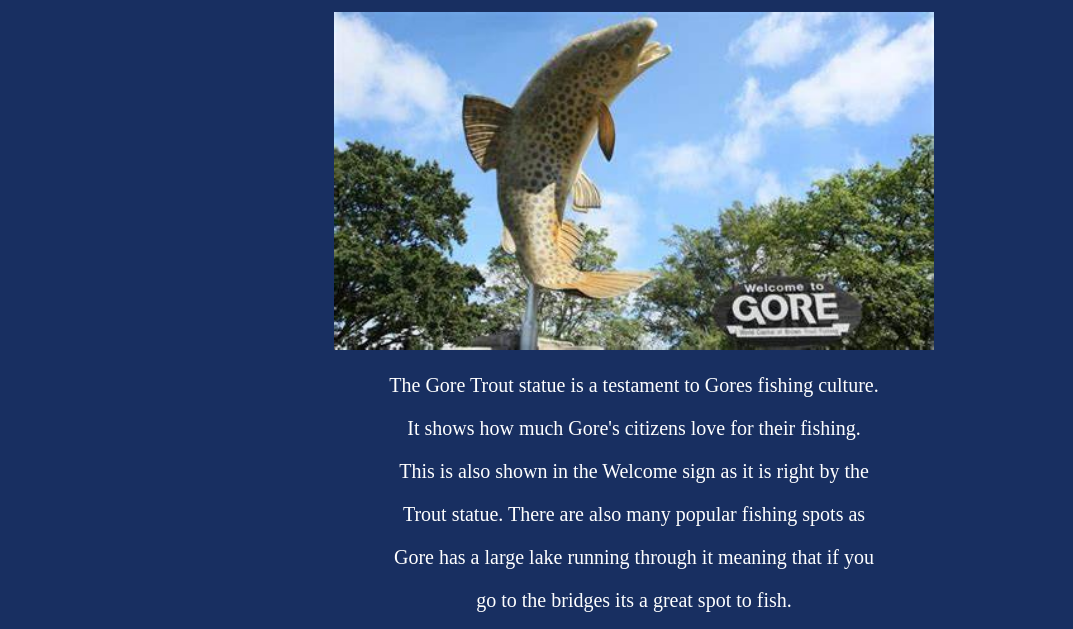
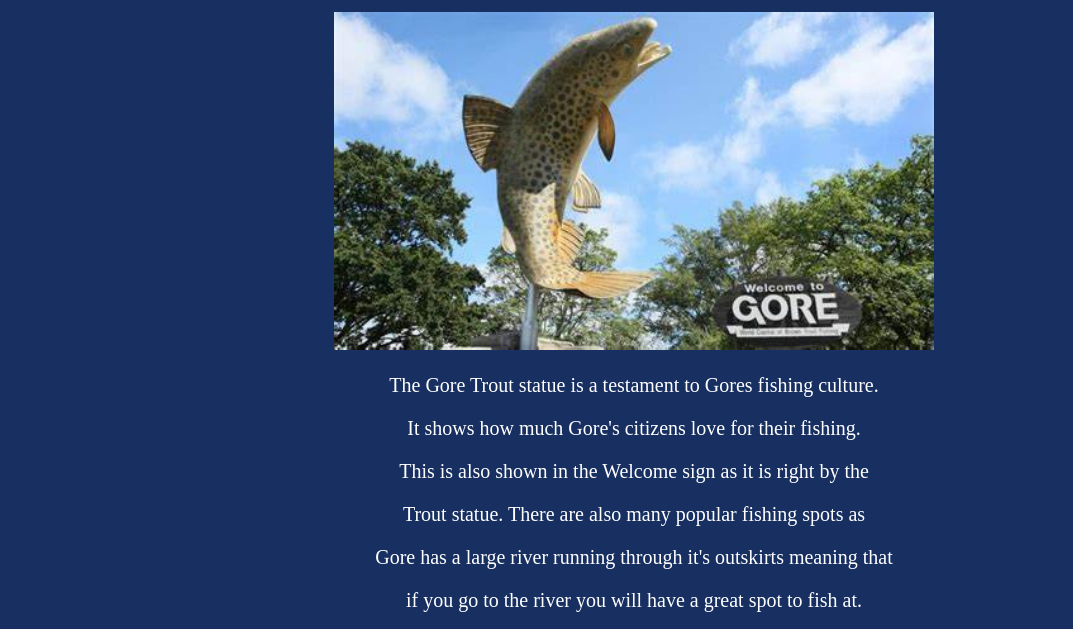
Before and after one commit to Ethan-Tayler/Web, a plain HTML site: page page1.html in a window 1280 px wide. Shown: the part 113-742 px from the top of the page, without its empty margins (6-1079 px from the left). Drawn offline with Linux system fonts and the light colour scheme; a script that the page names is missing.

Commit message:
changed some text

```diff
--- a/page1.html
+++ b/page1.html
@@ -20,8 +20,8 @@
       <p>It shows how much Gore's citizens love for their fishing.</p>
       <p>This is also shown in the Welcome sign as it is right by the</p>
       <p>Trout statue. There are also many popular fishing spots as</p>
-      <p>Gore has a large lake running through it meaning that if you</p>
-      <p>go to the bridges its a great spot to fish.</p>
+      <p>Gore has a large river running through it's outskirts meaning that</p>
+      <p>if you go to the river you will have a great spot to fish at.</p>
       <img src="Fishing.jpg" width="600px">
     </div>
   </body>
```
